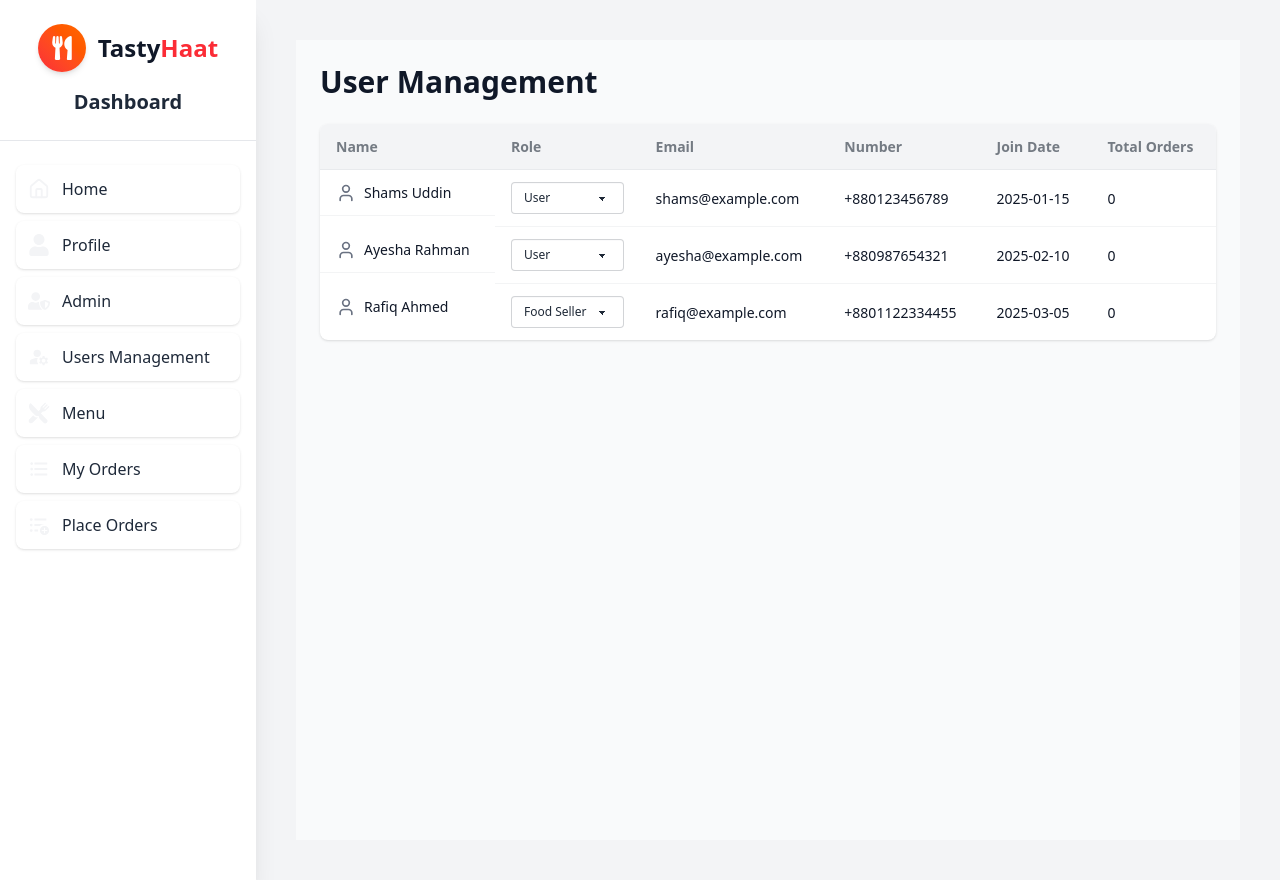
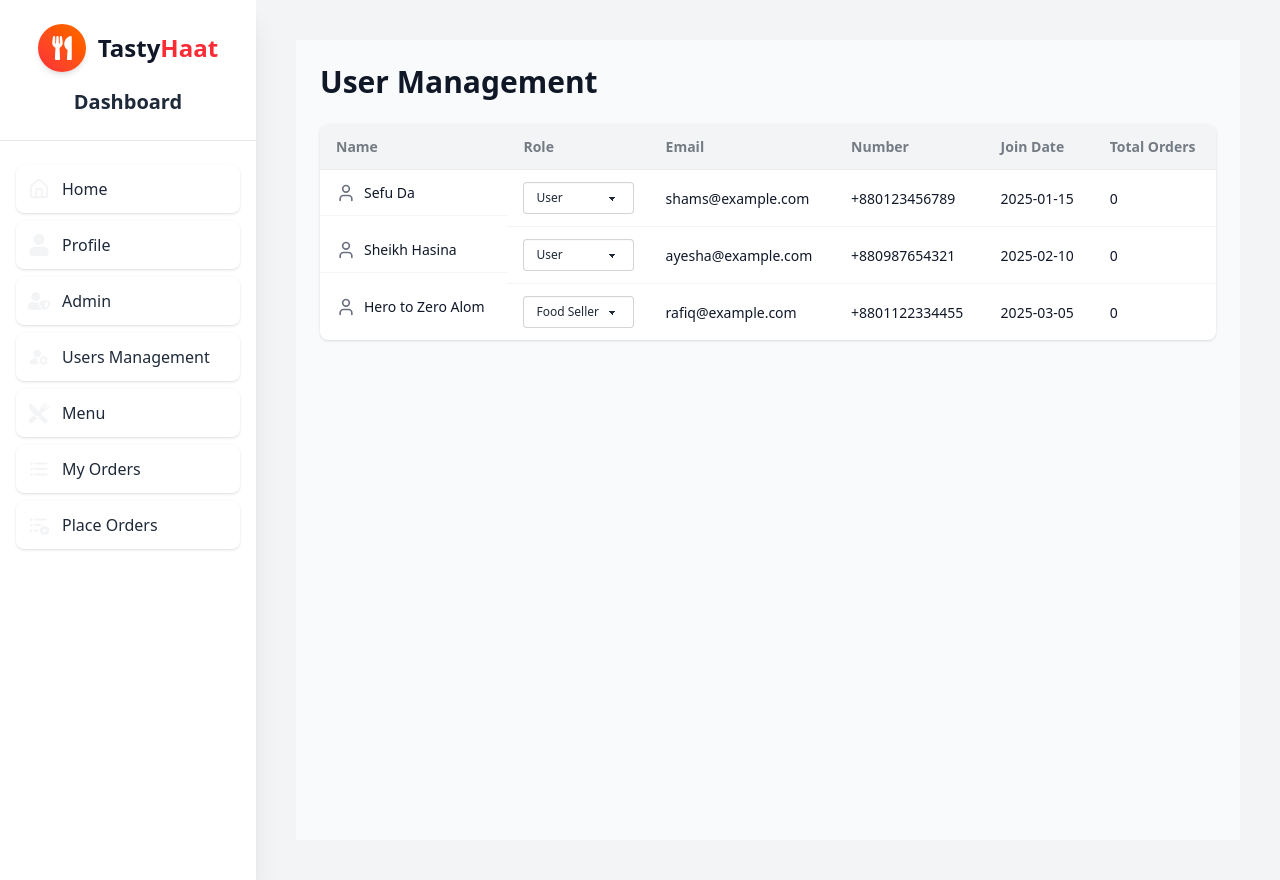
Before and after one commit to shams-labib/TastyHaat, a React (Vite) app: page /dashboard/users-management in a window 1280 px wide. Built offline with nearby package versions, Linux system fonts and the light colour scheme; no server answers.

Commit message:
improved

```diff
--- a/src/Pages/Dashboard/UsersManagement/UsersManagement.jsx
+++ b/src/Pages/Dashboard/UsersManagement/UsersManagement.jsx
@@ -5,7 +5,7 @@ import React, { useState } from "react";
 const demoUsers = [
   {
     id: 1,
-    name: "Shams Uddin",
+    name: "Sefu Da",
     role: "User",
     email: "shams@example.com",
     number: "+880123456789",
@@ -14,7 +14,7 @@ const demoUsers = [
   },
   {
     id: 2,
-    name: "Ayesha Rahman",
+    name: "Sheikh Hasina",
     role: "User",
     email: "ayesha@example.com",
     number: "+880987654321",
@@ -23,7 +23,7 @@ const demoUsers = [
   },
   {
     id: 3,
-    name: "Rafiq Ahmed",
+    name: "Hero to Zero Alom",
     role: "Food Seller",
     email: "rafiq@example.com",
     number: "+8801122334455",
```
